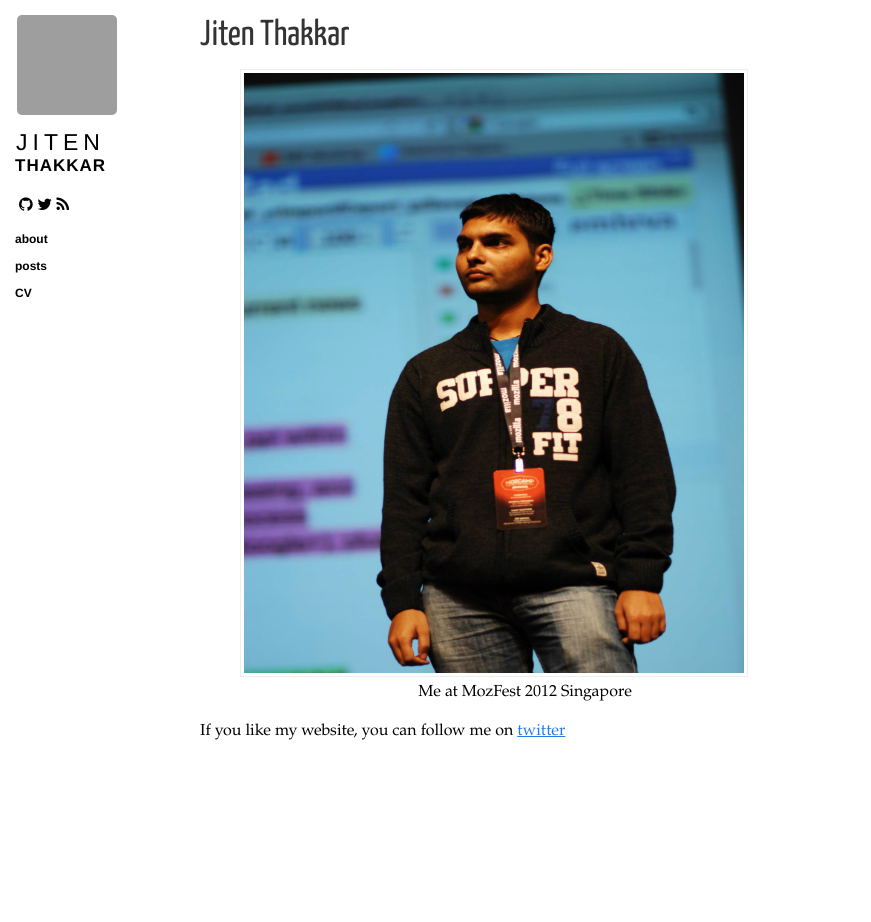
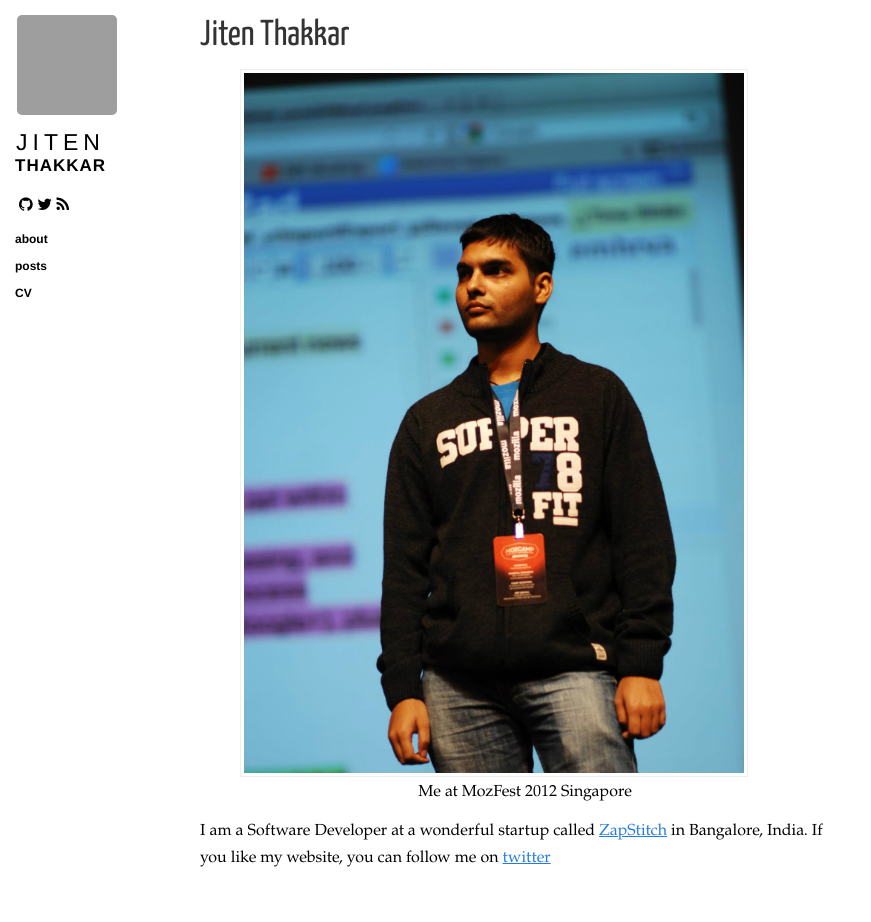
Before and after one commit to jiten-thakkar/jiten-thakkar.github.io, a Jekyll site: the page built from about.md, in a window 1280 px wide. Shown: the whole page, without its empty margins (0-871 px from the left). Built offline with Jekyll 4.4.1, drawn with Linux system fonts in a browser that asks for light colours; nearby versions of some CDN libraries; Markdown is read by kramdown in place of the engine named in the settings; before the commit the page ends 900 px from its top, so only the background shows below that; grey boxes are pictures that could not be loaded.

Commit message:
Updated about page

```diff
--- a/about.md
+++ b/about.md
@@ -6,8 +6,8 @@
 <section class="content">
   <h1>{{ site.name }}</h1>
   <figure>
-	  <img src="/assets/737205_565156080164536_1925247615_o(1).jpg" alt="Me at MozFest 2012 Singapore" width="500" height="600">
+	  <img src="/assets/737205_565156080164536_1925247615_o(1).jpg" alt="Me at MozFest 2012 Singapore" width="500" height="700">
 	  <figcaption>Me at MozFest 2012 Singapore</figcaption>
   </figure>
-  <p>If you like my website, you can follow me on <a href="https://twitter.com/jiten_mt" target="_blank">twitter</a></p>
+  <p>I am a Software Developer at a wonderful startup called <a href="http://www.zapstitch.com"  target="_blank">ZapStitch</a> in Bangalore, India. If you like my website, you can follow me on <a href="https://twitter.com/jiten_mt" target="_blank">twitter</a></p>
 </section>
```
